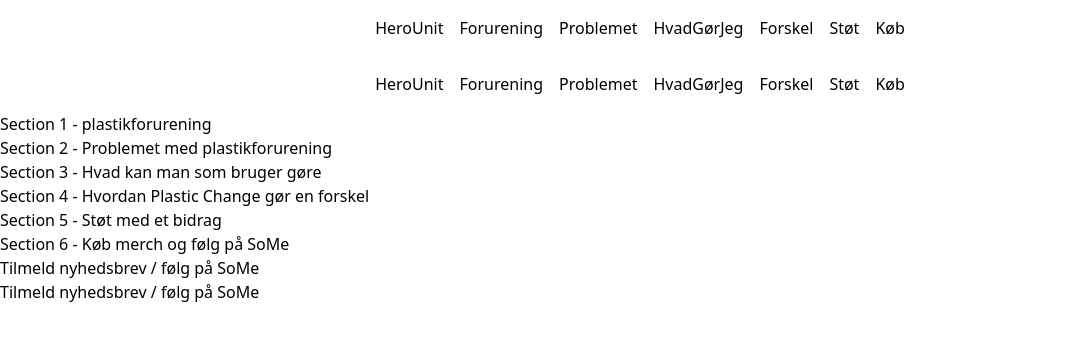
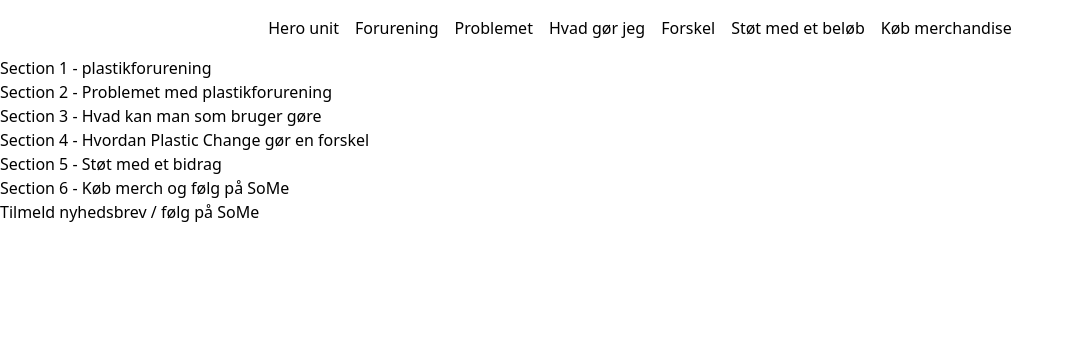
Before and after one commit to KamillaHA/SingleUseSucks, an Astro site: page / in a window 1280 px wide. Shown: the whole page, without its empty margins (0-1074 px from the left). Built offline with nearby package versions, Linux system fonts and the light colour scheme; Astro itself is replaced by a stand-in of ours.

Commit message:
Ændringer

```diff
--- a/src/components/Header.astro
+++ b/src/components/Header.astro
@@ -1,13 +1,14 @@
 ---
+
 ---
 <div class="flex flex-row justify-center py-4">
     <ul class="flex flex-row gap-4">
-        <li class=""><a href="#Herounit">HeroUnit</a></li>
+        <li class=""><a href="#Herounit">Hero unit</a></li>
         <li class=""><a href="#Forurening">Forurening</a></li>
         <li class=""><a href="#Problemet">Problemet</a></li>
-        <li class=""><a href="#HvadGørJeg">HvadGørJeg</a></li>
+        <li class=""><a href="#HvadGørJeg">Hvad gør jeg</a></li>
         <li class=""><a href="#Forskel">Forskel</a></li>
-        <li class=""><a href="#Støt">Støt</a></li>
-        <li class=""><a href="#Køb">Køb</a></li>
+        <li class=""><a href="#Støt">Støt med et beløb</a></li>
+        <li class=""><a href="#Køb">Køb merchandise</a></li>
     </ul>
 </div>
--- a/src/pages/index.astro
+++ b/src/pages/index.astro
@@ -1,5 +1,4 @@
 ---
-import Header from "../components/Header.astro";
 import MainLayout from "../layouts/MainLayout.astro";
 import HeroUnit from "../components/HeroUnit.astro";
 import Forurening from "../components/Forurening.astro";
@@ -8,11 +7,7 @@ import HvadGørJeg from "../components/HvadGørJeg.astro";
 import Forskel from "../components/Forskel.astro";
 import Støt from "../components/Støt.astro";
 import Køb from "../components/Køb.astro";
-import Footer from "../components/Footer.astro";
 ---
-<!-- Header -->
-<Header/>
-
 <MainLayout title="Titel">
 <!-- Hero unit -->
 <HeroUnit/>
@@ -36,6 +31,3 @@ import Footer from "../components/Footer.astro";
 <Køb/>
 
 </MainLayout>
-
-<!-- Footer -->
-<Footer/>
```
